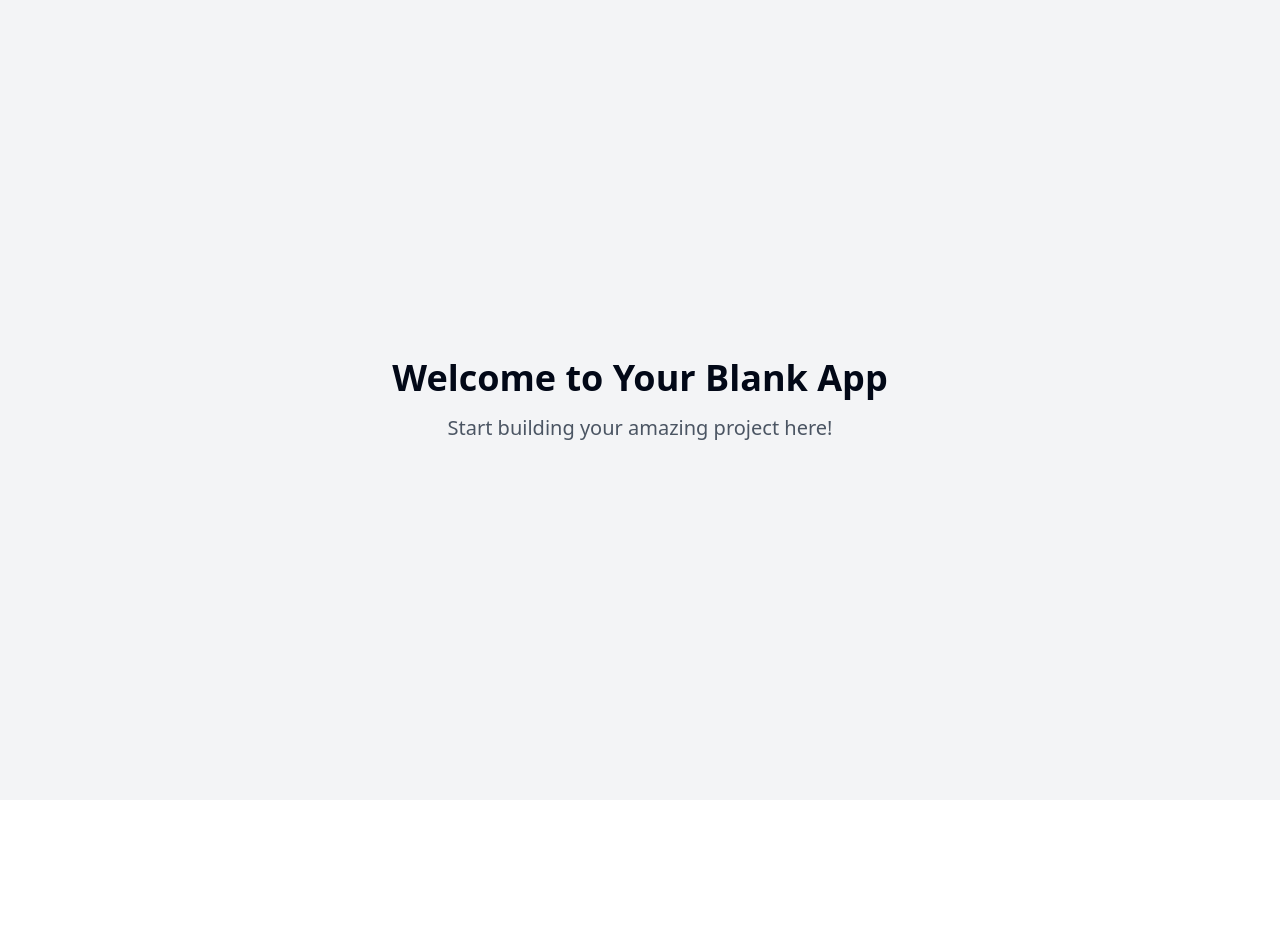
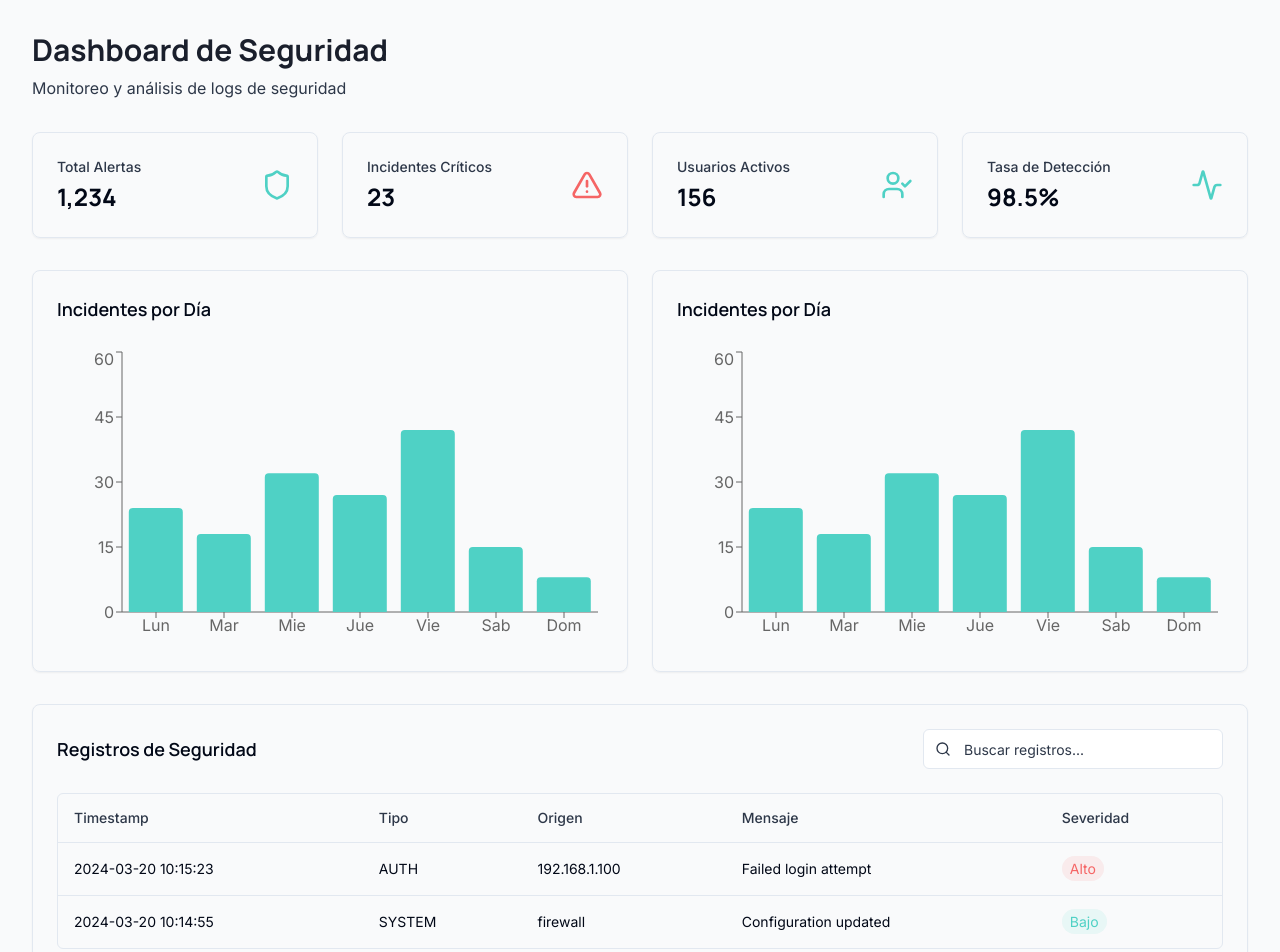
Before and after one commit to yahirter1/cybercsv-dashboard, a React (Vite) app: page / in a window 1280 px wide. Shown: the top 952 px of the page. Before the commit the page ends 800 px from the top, so only its background shows below. Built offline with nearby package versions, Linux system fonts and the light colour scheme.

Commit message:
Implement cybersecurity CSV dashboard
This commit implements a dashboard for analyzing cybersecurity CSV log files.  The dashboard will include charts, tables, and filters, with an executive-level design.

```diff
--- a/index.html
+++ b/index.html
@@ -1,17 +1,19 @@
+
 <!DOCTYPE html>
 <html lang="en">
   <head>
     <meta charset="UTF-8" />
     <meta name="viewport" content="width=device-width, initial-scale=1.0" />
-    <title>cybercsv-dashboard</title>
-    <meta name="description" content="Lovable Generated Project" />
-    <meta name="author" content="Lovable" />
+    <title>CyberLog Analytics</title>
+    <meta name="description" content="Cybersecurity Log Analysis Dashboard" />
+    <meta name="author" content="CyberLog Analytics" />
     <meta property="og:image" content="/og-image.png" />
+    <link rel="preconnect" href="https://fonts.googleapis.com">
+    <link rel="preconnect" href="https://fonts.gstatic.com" crossorigin>
+    <link href="https://fonts.googleapis.com/css2?family=Inter:wght@400;500;600&family=Manrope:wght@600;700&display=swap" rel="stylesheet">
   </head>
-
   <body>
     <div id="root"></div>
-    <!-- IMPORTANT: DO NOT REMOVE THIS SCRIPT TAG OR THIS VERY COMMENT! -->
     <script src="https://cdn.gpteng.co/gptengineer.js" type="module"></script>
     <script type="module" src="/src/main.tsx"></script>
   </body>
--- /dev/null
+++ b/src/components/dashboard/Charts.tsx
@@ -0,0 +1,44 @@
+
+import { Card } from "@/components/ui/card";
+import { BarChart, Bar, XAxis, YAxis, Tooltip, ResponsiveContainer } from 'recharts';
+
+const data = [
+  { name: 'Lun', value: 24 },
+  { name: 'Mar', value: 18 },
+  { name: 'Mie', value: 32 },
+  { name: 'Jue', value: 27 },
+  { name: 'Vie', value: 42 },
+  { name: 'Sab', value: 15 },
+  { name: 'Dom', value: 8 },
+];
+
+const Charts = () => {
+  return (
+    <Card className="p-6 animate-fade-up">
+      <h2 className="text-lg font-heading font-semibold mb-6">Incidentes por Día</h2>
+      <div className="h-[300px] w-full">
+        <ResponsiveContainer width="100%" height="100%">
+          <BarChart data={data}>
+            <XAxis dataKey="name" />
+            <YAxis />
+            <Tooltip
+              contentStyle={{
+                background: 'white',
+                border: 'none',
+                borderRadius: '8px',
+                boxShadow: '0 4px 6px -1px rgb(0 0 0 / 0.1)',
+              }}
+            />
+            <Bar
+              dataKey="value"
+              fill="#4FD1C5"
+              radius={[4, 4, 0, 0]}
+            />
+          </BarChart>
+        </ResponsiveContainer>
+      </div>
+    </Card>
+  );
+};
+
+export default Charts;
--- /dev/null
+++ b/src/components/dashboard/LogsTable.tsx
@@ -0,0 +1,61 @@
+
+import { Table, TableBody, TableCell, TableHead, TableHeader, TableRow } from "@/components/ui/table";
+import { Card } from "@/components/ui/card";
+import { Input } from "@/components/ui/input";
+import { Search } from "lucide-react";
+
+const LogsTable = () => {
+  return (
+    <Card className="p-6 animate-fade-up">
+      <div className="flex items-center justify-between mb-6">
+        <h2 className="text-lg font-heading font-semibold">Registros de Seguridad</h2>
+        <div className="relative">
+          <Search className="absolute left-3 top-1/2 transform -translate-y-1/2 text-muted-foreground h-4 w-4" />
+          <Input
+            placeholder="Buscar registros..."
+            className="pl-10 w-[300px]"
+          />
+        </div>
+      </div>
+      <div className="rounded-md border">
+        <Table>
+          <TableHeader>
+            <TableRow>
+              <TableHead>Timestamp</TableHead>
+              <TableHead>Tipo</TableHead>
+              <TableHead>Origen</TableHead>
+              <TableHead>Mensaje</TableHead>
+              <TableHead>Severidad</TableHead>
+            </TableRow>
+          </TableHeader>
+          <TableBody>
+            <TableRow>
+              <TableCell>2024-03-20 10:15:23</TableCell>
+              <TableCell>AUTH</TableCell>
+              <TableCell>192.168.1.100</TableCell>
+              <TableCell>Failed login attempt</TableCell>
+              <TableCell>
+                <span className="px-2 py-1 rounded-full bg-danger/10 text-danger text-sm">
+                  Alto
+                </span>
+              </TableCell>
+            </TableRow>
+            <TableRow>
+              <TableCell>2024-03-20 10:14:55</TableCell>
+              <TableCell>SYSTEM</TableCell>
+              <TableCell>firewall</TableCell>
+              <TableCell>Configuration updated</TableCell>
+              <TableCell>
+                <span className="px-2 py-1 rounded-full bg-success/10 text-success text-sm">
+                  Bajo
+                </span>
+              </TableCell>
+            </TableRow>
+          </TableBody>
+        </Table>
+      </div>
+    </Card>
+  );
+};
+
+export default LogsTable;
--- /dev/null
+++ b/src/components/dashboard/MetricCard.tsx
@@ -0,0 +1,26 @@
+
+import { Card } from "@/components/ui/card";
+import { cn } from "@/lib/utils";
+
+interface MetricCardProps {
+  title: string;
+  value: string | number;
+  icon: React.ReactNode;
+  className?: string;
+}
+
+const MetricCard = ({ title, value, icon, className }: MetricCardProps) => {
+  return (
+    <Card className={cn("p-6 animate-fade-up", className)}>
+      <div className="flex items-center justify-between">
+        <div className="space-y-1">
+          <p className="text-sm font-medium text-muted-foreground">{title}</p>
+          <p className="text-2xl font-bold font-heading">{value}</p>
+        </div>
+        <div className="text-muted-foreground">{icon}</div>
+      </div>
+    </Card>
+  );
+};
+
+export default MetricCard;
--- a/src/pages/Index.tsx
+++ b/src/pages/Index.tsx
@@ -1,12 +1,46 @@
-// Update this page (the content is just a fallback if you fail to update the page)
+
+import { Shield, AlertTriangle, UserCheck, Activity } from "lucide-react";
+import MetricCard from "@/components/dashboard/MetricCard";
+import LogsTable from "@/components/dashboard/LogsTable";
+import Charts from "@/components/dashboard/Charts";
 
 const Index = () => {
   return (
-    <div className="min-h-screen flex items-center justify-center bg-gray-100">
-      <div className="text-center">
-        <h1 className="text-4xl font-bold mb-4">Welcome to Your Blank App</h1>
-        <p className="text-xl text-gray-600">Start building your amazing project here!</p>
+    <div className="min-h-screen bg-gray-50 p-8">
+      <header className="mb-8">
+        <h1 className="text-3xl font-heading font-bold text-primary mb-2">Dashboard de Seguridad</h1>
+        <p className="text-muted-foreground">Monitoreo y análisis de logs de seguridad</p>
+      </header>
+
+      <div className="grid grid-cols-1 md:grid-cols-2 lg:grid-cols-4 gap-6 mb-8">
+        <MetricCard
+          title="Total Alertas"
+          value="1,234"
+          icon={<Shield className="h-8 w-8 text-success" />}
+        />
+        <MetricCard
+          title="Incidentes Críticos"
+          value="23"
+          icon={<AlertTriangle className="h-8 w-8 text-danger" />}
+        />
+        <MetricCard
+          title="Usuarios Activos"
+          value="156"
+          icon={<UserCheck className="h-8 w-8 text-success" />}
+        />
+        <MetricCard
+          title="Tasa de Detección"
+          value="98.5%"
+          icon={<Activity className="h-8 w-8 text-success" />}
+        />
       </div>
+
+      <div className="grid grid-cols-1 lg:grid-cols-2 gap-6 mb-8">
+        <Charts />
+        <Charts />
+      </div>
+
+      <LogsTable />
     </div>
   );
 };
--- a/tailwind.config.ts
+++ b/tailwind.config.ts
@@ -1,3 +1,4 @@
+
 import type { Config } from "tailwindcss";
 
 export default {
@@ -12,85 +13,68 @@ export default {
   theme: {
     container: {
       center: true,
-			padding: '2rem',
+      padding: "2rem",
       screens: {
-				'2xl': '1400px'
-			}
+        "2xl": "1400px",
+      },
     },
     extend: {
       colors: {
-				border: 'hsl(var(--border))',
-				input: 'hsl(var(--input))',
-				ring: 'hsl(var(--ring))',
-				background: 'hsl(var(--background))',
-				foreground: 'hsl(var(--foreground))',
+        border: "hsl(var(--border))",
+        input: "hsl(var(--input))",
+        ring: "hsl(var(--ring))",
+        background: "hsl(var(--background))",
+        foreground: "hsl(var(--foreground))",
         primary: {
-					DEFAULT: 'hsl(var(--primary))',
-					foreground: 'hsl(var(--primary-foreground))'
+          DEFAULT: "#1A1F2C",
+          foreground: "#FFFFFF",
         },
         secondary: {
-					DEFAULT: 'hsl(var(--secondary))',
-					foreground: 'hsl(var(--secondary-foreground))'
+          DEFAULT: "#2D3748",
+          foreground: "#FFFFFF",
         },
-				destructive: {
-					DEFAULT: 'hsl(var(--destructive))',
-					foreground: 'hsl(var(--destructive-foreground))'
+        success: {
+          DEFAULT: "#4FD1C5",
+          foreground: "#1A1F2C",
+        },
+        danger: {
+          DEFAULT: "#F56565",
+          foreground: "#FFFFFF",
         },
         muted: {
-					DEFAULT: 'hsl(var(--muted))',
-					foreground: 'hsl(var(--muted-foreground))'
+          DEFAULT: "#E2E8F0",
+          foreground: "#2D3748",
         },
-				accent: {
-					DEFAULT: 'hsl(var(--accent))',
-					foreground: 'hsl(var(--accent-foreground))'
       },
-				popover: {
-					DEFAULT: 'hsl(var(--popover))',
-					foreground: 'hsl(var(--popover-foreground))'
-				},
-				card: {
-					DEFAULT: 'hsl(var(--card))',
-					foreground: 'hsl(var(--card-foreground))'
-				},
-				sidebar: {
-					DEFAULT: 'hsl(var(--sidebar-background))',
-					foreground: 'hsl(var(--sidebar-foreground))',
-					primary: 'hsl(var(--sidebar-primary))',
-					'primary-foreground': 'hsl(var(--sidebar-primary-foreground))',
-					accent: 'hsl(var(--sidebar-accent))',
-					'accent-foreground': 'hsl(var(--sidebar-accent-foreground))',
-					border: 'hsl(var(--sidebar-border))',
-					ring: 'hsl(var(--sidebar-ring))'
-				}
-			},
-			borderRadius: {
-				lg: 'var(--radius)',
-				md: 'calc(var(--radius) - 2px)',
-				sm: 'calc(var(--radius) - 4px)'
+      fontFamily: {
+        sans: ["Inter", "sans-serif"],
+        heading: ["Manrope", "sans-serif"],
       },
       keyframes: {
-				'accordion-down': {
-					from: {
-						height: '0'
+        "fade-up": {
+          "0%": {
+            opacity: "0",
+            transform: "translateY(10px)",
           },
-					to: {
-						height: 'var(--radix-accordion-content-height)'
-					}
+          "100%": {
+            opacity: "1",
+            transform: "translateY(0)",
           },
-				'accordion-up': {
-					from: {
-						height: 'var(--radix-accordion-content-height)'
         },
-					to: {
-						height: '0'
-					}
-				}
+        "fade-in": {
+          "0%": {
+            opacity: "0",
+          },
+          "100%": {
+            opacity: "1",
+          },
+        },
       },
       animation: {
-				'accordion-down': 'accordion-down 0.2s ease-out',
-				'accordion-up': 'accordion-up 0.2s ease-out'
-			}
-		}
+        "fade-up": "fade-up 0.5s ease-out",
+        "fade-in": "fade-in 0.3s ease-out",
+      },
+    },
   },
   plugins: [require("tailwindcss-animate")],
 } satisfies Config;
```
Lines whose indentation alone changed are shown as unchanged.
